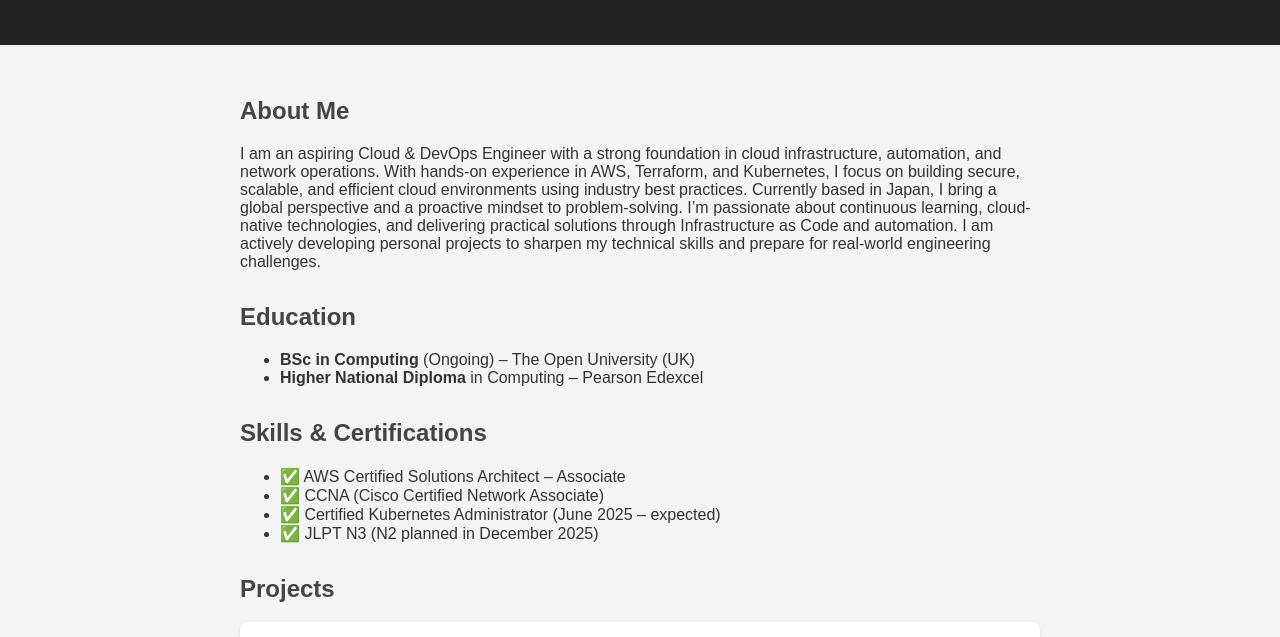
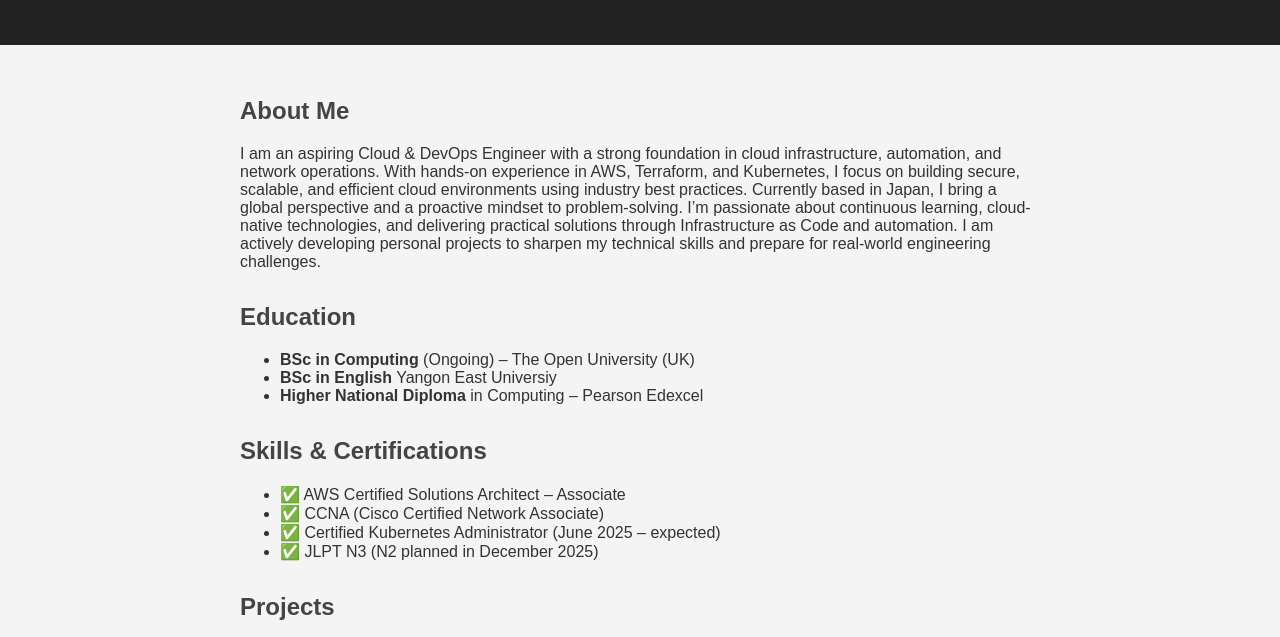
Before and after one commit to tts1196/tts1196.github.io, a plain HTML site: page index.html in a window 1280 px wide. Shown: the part 133-770 px from the top of the page. Drawn offline with Linux system fonts and the light colour scheme.

Commit message:
Update index.html

```diff
--- a/index.html
+++ b/index.html
@@ -60,6 +60,7 @@
   <h2>Education</h2>
   <ul>
     <li><strong>BSc in Computing</strong> (Ongoing) – The Open University (UK)</li>
+    <li><strong>BSc in English</strong> Yangon East Universiy</li>
     <li><strong>Higher National Diploma</strong> in Computing – Pearson Edexcel</li>
   </ul>
 </section>
```
